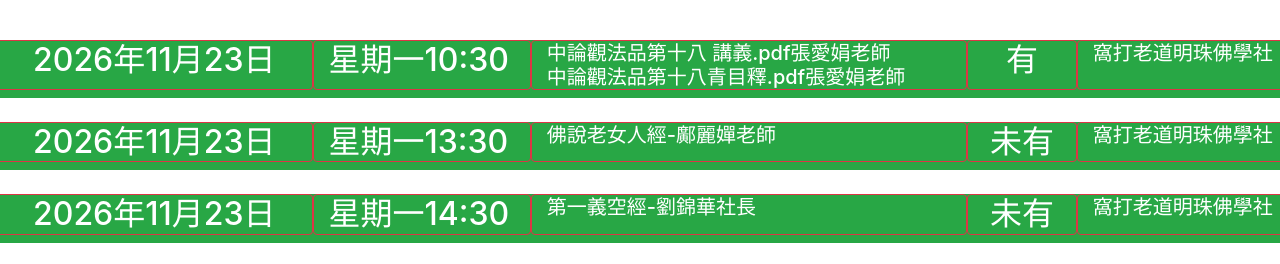
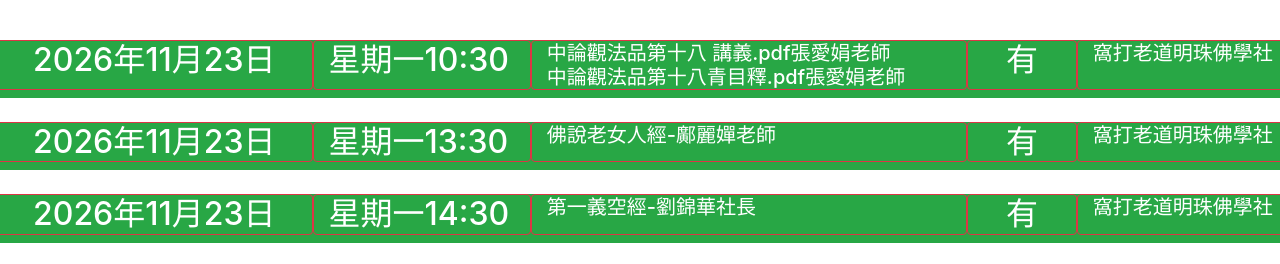
Before and after one commit to cheungtinloi/BrightPearl_WanChai, a plain HTML site: page index.html in a window 1280 px wide. Shown: the part 780-1044 px from the top of the page. Drawn offline with nearby package versions, Linux system fonts and the light colour scheme.

Commit message:
Add files via upload

```diff
--- a/index.html
+++ b/index.html
@@ -368,7 +368,7 @@
                 <font color="#FFFFFF">佛說老女人經-鄺麗嬋老師</font>
             </a>
         </div>
-        <div align="center" class="h2 text-white col-md-1 border border-danger rounded">未有</div>
+        <div align="center" class="h2 text-white col-md-1 border border-danger rounded">有</div>
         <div class="h5 text-white col-md-2 border border-danger rounded">窩打老道明珠佛學社</div>
     </div>
     <br>
@@ -381,7 +381,7 @@
                 <font color="#FFFFFF">第一義空經-劉錦華社長</font>
             </a>
         </div>
-        <div align="center" class="h2 text-white col-md-1 border border-danger rounded">未有</div>
+        <div align="center" class="h2 text-white col-md-1 border border-danger rounded">有</div>
         <div class="h5 text-white col-md-2 border border-danger rounded">窩打老道明珠佛學社</div>
     </div>
     <br>
```
